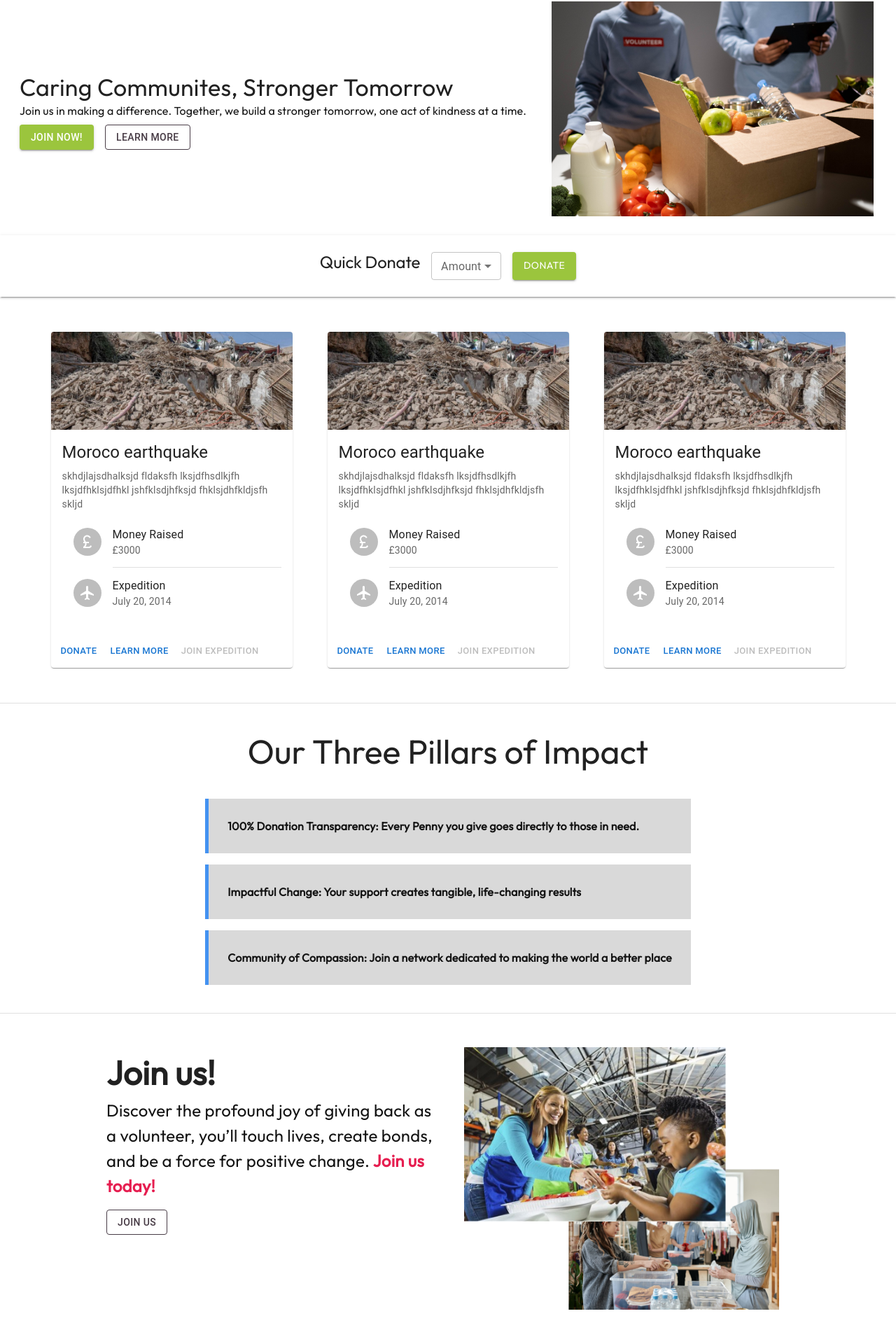
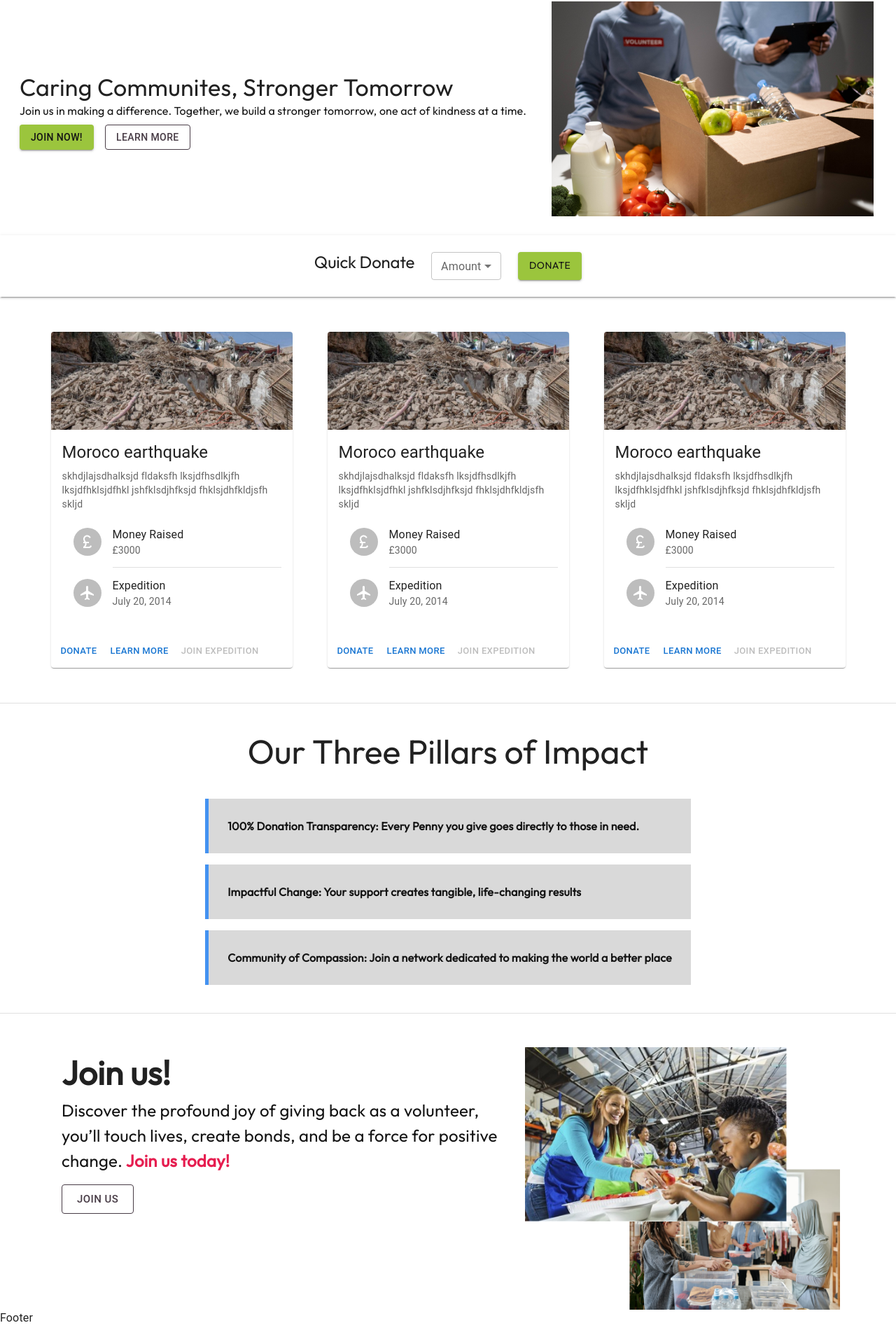
Before and after one commit to AlphaSap/charity-website, a React (Vite) app: page / in a window 1280 px wide. Shown: the part 146-2066 px from the top of the page at 70% size. After the commit the page ends 2041 px from the top, so only its background shows below. Built offline with nearby package versions, Linux system fonts and the light colour scheme.

Commit message:
fixed Join us and added Newletter - not implemented

```diff
--- a/src/components/banner/Banner.tsx
+++ b/src/components/banner/Banner.tsx
@@ -29,6 +29,7 @@ function Banner() {
               variant="contained"
               sx={{
                 backgroundColor: "var(--green)",
+                color: 'var(--black)',
                 "&:hover": {
                   backgroundColor: "var(--hover-green)",
                   color: "var(--black)",
--- a/src/components/banner/quick_donate/QuickDonate.tsx
+++ b/src/components/banner/quick_donate/QuickDonate.tsx
@@ -27,7 +27,7 @@ function QuickDonate() {
   };
   return (
     <Stack
-      spacing={2}
+      spacing={3}
       direction={"row"}
       sx={{
         justifyContent: "center",
@@ -63,7 +63,7 @@ function QuickDonate() {
         variant="contained"
         sx={{
           fontFamily: "var(--font-fam)",
-          color: "var(-off-white)",
+          color: "var(--black)",
           backgroundColor: "var(--green)",
           "&:hover": {
             backgroundColor: "var(--hover-green)",
--- a/src/components/joinus/JoinUs.css
+++ b/src/components/joinus/JoinUs.css
@@ -2,3 +2,16 @@
   color: var(--primary-red);
   font-weight: bold;
 }
+
+.img-con {
+  display: flex;
+  justify-content: center;
+}
+
+@media (max-width: 760px) {
+  .join-us-img {
+    margin: 0;
+    object-fit: cover;
+    width: 310px;
+  }
+}
--- a/src/components/joinus/JoinUs.tsx
+++ b/src/components/joinus/JoinUs.tsx
@@ -1,11 +1,21 @@
-import { Button, Grid, Typography } from "@mui/material";
+import { Box, Button, Stack, Typography } from "@mui/material";
+
 import "./JoinUs.css";
 
 function JoinUs() {
+
   return (
     <>
-      <Grid container sx={{ padding: "9rem", paddingTop: "3rem" }}>
-        <Grid item xs>
+      <Stack
+        sx={{
+          paddingX: { xs: "2rem", md: "5rem" },
+          paddingTop: "3rem",
+
+          flexDirection: { xs: "column", md: "row" },
+        }}
+        direction={"row"}
+      >
+        <Box>
           <Typography
             variant="h3"
             fontFamily={"var(--font-fam)"}
@@ -25,6 +35,7 @@ function JoinUs() {
           </Typography>
           <Button
             variant="outlined"
+            size="large"
             sx={{
               margin: 1,
               borderColor: "var(--brown)",
@@ -37,20 +48,66 @@ function JoinUs() {
           >
             Join us
           </Button>
-        </Grid>
-        <Grid
-          xs
-          item
-          sx={{
-            display: "flex",
-            justifyContent: "center",
-          }}
-        >
-          <img src="joinus.png" width={"450vh"} />
-        </Grid>
-      </Grid>
+        </Box>
+        <span className="img-con">
+          <img className="join-us-img" src="joinus.png" width={"450vh"} />
+        </span>
+      </Stack>
     </>
   );
+
+  // return (
+  //   <>
+  //     <Grid container sx={{ padding: "9rem", paddingTop: "3rem" }} direction={{
+  //       xs: 'column',
+  //       md: 'row'
+  //     }}>
+  //       <Grid item xs>
+  //         <Typography
+  //           variant="h3"
+  //           fontFamily={"var(--font-fam)"}
+  //           fontWeight={"bold"}
+  //           margin={1}
+  //         >
+  //           Join us!
+  //         </Typography>
+  //         <Typography
+  //           fontFamily={"var(--font-fam)"}
+  //           margin={1}
+  //           fontSize={"1.5rem"}
+  //         >
+  //           Discover the profound joy of giving back as a volunteer, you’ll
+  //           touch lives, create bonds, and be a force for positive change.
+  //           <span className="red-text"> Join us today! </span>
+  //         </Typography>
+  //         <Button
+  //           variant="outlined"
+  //           sx={{
+  //             margin: 1,
+  //             borderColor: "var(--brown)",
+  //             color: "var(--brown)",
+  //             "&:hover": {
+  //               borderColor: "var(--brown)",
+  //               color: "var(--black)",
+  //             },
+  //           }}
+  //         >
+  //           Join us
+  //         </Button>
+  //       </Grid>
+  //       <Grid
+  //         xs
+  //         item
+  //         sx={{
+  //           display: "flex",
+  //           justifyContent: "center",
+  //         }}
+  //       >
+  //         <img className="join-us-img" src="joinus.png" width={"450vh"} />
+  //       </Grid>
+  //     </Grid>
+  //   </>
+  // );
 }
 
 export default JoinUs;
--- a/src/index.css
+++ b/src/index.css
@@ -6,7 +6,8 @@
   --off-white: #F5F5F5;
   --primary-red: #E61E50;
   --green: #9BC53D;
-  --hover-green: #82a633;
+  /* --hover-green: #BEF250; */
+  --hover-green: #AFDD4B;
   --brown: #483C46;
   --font-fam: 'Outfit';
 
```
Also changed, not shown: src/components/newsletter/NewsLetter.tsx (added, +8 -0 lines).
